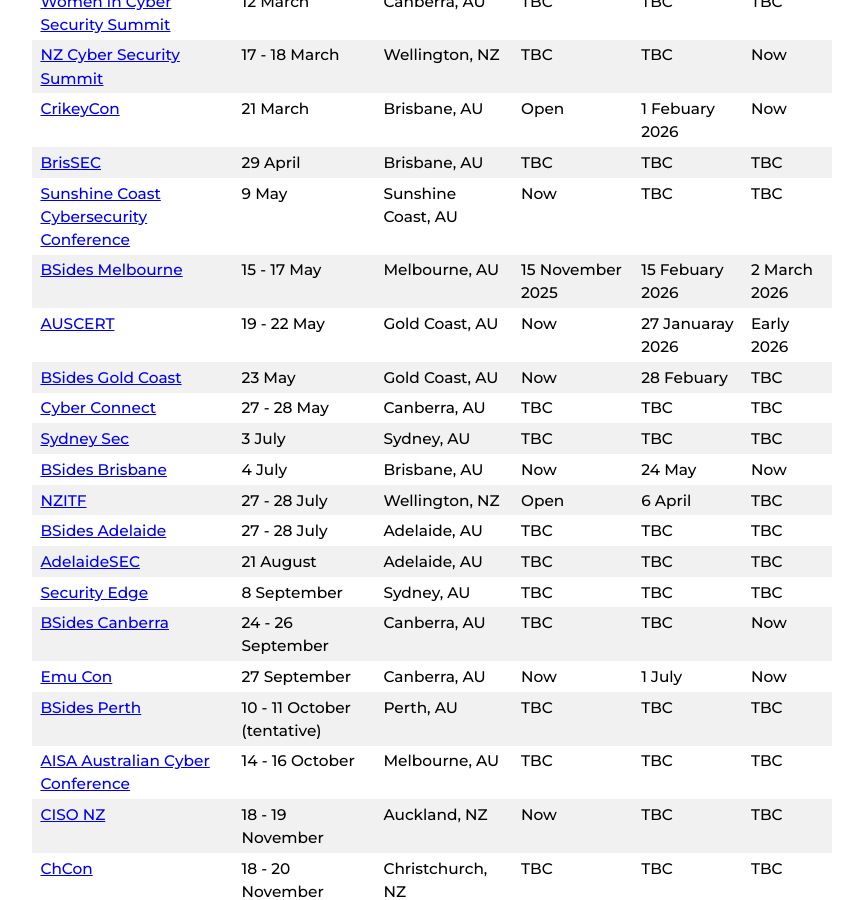
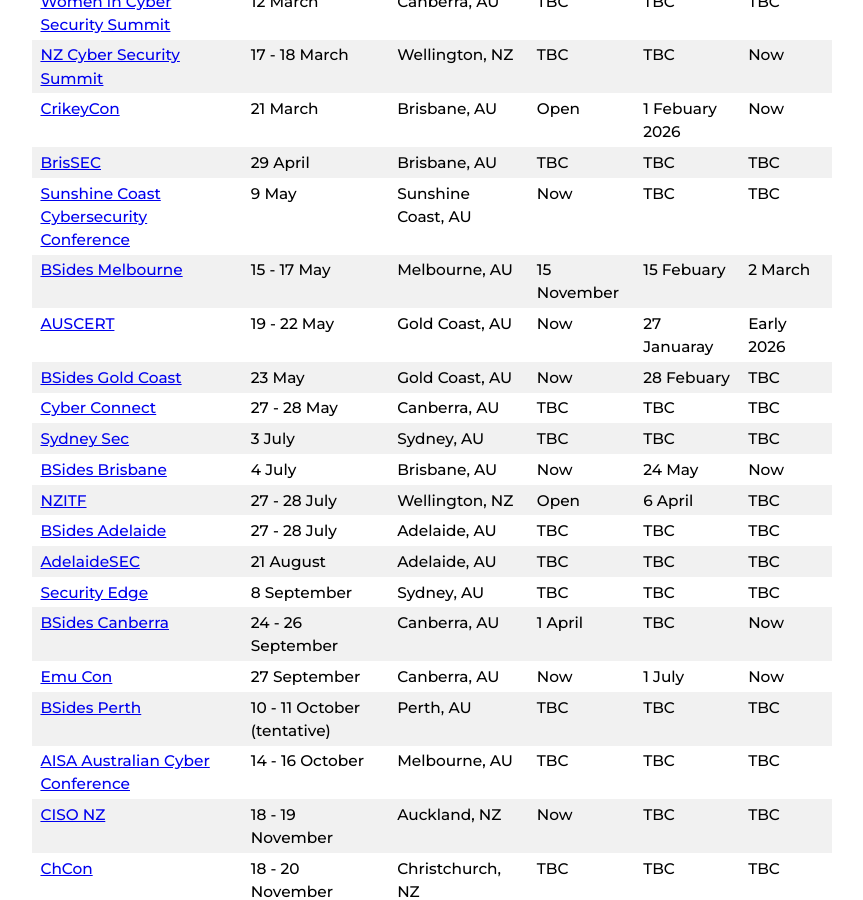
Before and after one commit to nzkarit/downundercons, a Jekyll site: the page built from index.markdown, in a window 1280 px wide and 900 px high, scrolled down 437 px. Shown: the whole window, without its empty margins (208-1071 px from the left). Built offline with Jekyll 4.4.1, drawn with Linux system fonts in a browser that asks for light colours.

Commit message:
Update index.markdown

```diff
--- a/index.markdown
+++ b/index.markdown
@@ -1,7 +1,7 @@
 ---
 layout: home
 title: Downunder Cons
-last_modified_at: 2026-02-01 19:09:00 +1300
+last_modified_at: 2026-02-01 19:20:00 +1300
 ---
 
 These are a list of hacker/infosec cons and meetups in the NZ and Aussie Area.
@@ -19,8 +19,8 @@ These are a list of hacker/infosec cons and meetups in the NZ and Aussie Area.
 | [CrikeyCon](https://crikeycon.com/) | 21 March | Brisbane, AU | Open | 1 Febuary 2026 | Now |
 | [BrisSEC](https://aisasecuritydays.com.au/) | 29 April | Brisbane, AU | TBC | TBC | TBC |
 | [Sunshine Coast Cybersecurity Conference](https://sunconqld.com/) | 9 May | Sunshine Coast, AU | Now | TBC | TBC |
-| [BSides Melbourne](https://www.bsidesmelbourne.com/) | 15 - 17 May | Melbourne, AU | 15 November 2025 | 15 Febuary 2026 | 2 March 2026 |
-| [AUSCERT](https://conference.auscert.org.au/) | 19 - 22 May | Gold Coast, AU | Now | 27 Januaray 2026 | Early 2026 |
+| [BSides Melbourne](https://www.bsidesmelbourne.com/) | 15 - 17 May | Melbourne, AU | 15 November | 15 Febuary | 2 March |
+| [AUSCERT](https://conference.auscert.org.au/) | 19 - 22 May | Gold Coast, AU | Now | 27 Januaray | Early 2026 |
 | [BSides Gold Coast](https://bsidesgoldie.com/) | 23 May | Gold Coast, AU | Now | 28 Febuary | TBC |
 | [Cyber Connect](https://www.cyberconnect.org.au/) | 27 - 28 May | Canberra, AU | TBC | TBC | TBC |
 | [Sydney Sec](https://aisasecuritydays.com.au/) | 3 July | Sydney, AU | TBC | TBC | TBC |
@@ -29,7 +29,7 @@ These are a list of hacker/infosec cons and meetups in the NZ and Aussie Area.
 | [BSides Adelaide](https://www.bsidesadelaide.com.au/) | 27 - 28 July | Adelaide, AU |TBC | TBC | TBC |
 | [AdelaideSEC](https://aisasecuritydays.com.au/) | 21 August | Adelaide, AU | TBC | TBC | TBC |
 | [Security Edge](https://adapt.com.au/events/security-edge/) | 8 September | Sydney, AU | TBC | TBC | TBC |
-| [BSides Canberra](https://www.bsidesau.com.au/) | 24 - 26 September | Canberra, AU | TBC | TBC | Now |
+| [BSides Canberra](https://www.bsidesau.com.au/) | 24 - 26 September | Canberra, AU | 1 April | TBC | Now |
 | [Emu Con](https://con.emu.team/) | 27 September | Canberra, AU | Now | 1 July | Now |
 | [BSides Perth](https://bsidesperth.com.au/) | 10 - 11 October (tentative) | Perth, AU | TBC | TBC | TBC |
 | [AISA Australian Cyber Conference](https://www.cyberconference.com.au/) | 14 - 16 October | Melbourne, AU | TBC | TBC | TBC |
```
